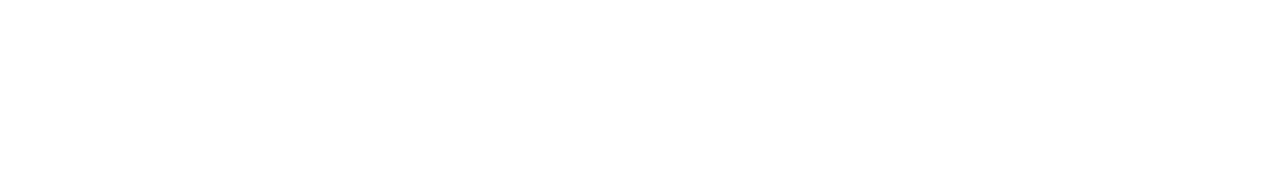
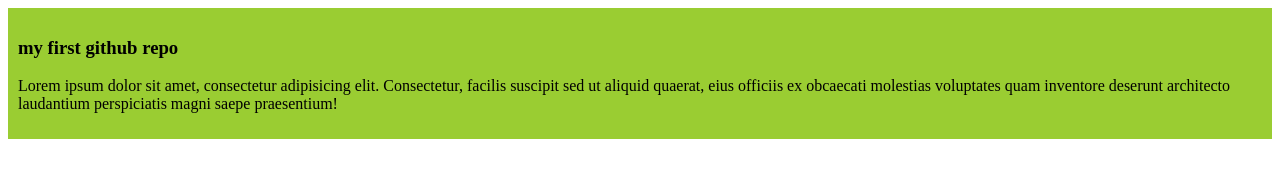
Before and after one commit to Ripa1518/my-first-github-repo-ag, a plain HTML site: page index.html in a window 1280 px wide. Drawn offline with Linux system fonts and the light colour scheme.

Commit message:
added the first blog

```diff
--- a/index.html
+++ b/index.html
@@ -4,8 +4,12 @@
     <meta charset="UTF-8">
     <meta name="viewport" content="width=device-width, initial-scale=1.0">
     <title>my first github repo ag</title>
+    <link rel="stylesheet" href="styles.css/blog.css">
 </head>
 <body>
-
+   <div>
+     <h3>my first github repo</h3>
+    <p>Lorem ipsum dolor sit amet, consectetur adipisicing elit. Consectetur, facilis suscipit sed ut aliquid quaerat, eius officiis ex obcaecati molestias voluptates quam inventore deserunt architecto laudantium perspiciatis magni saepe praesentium!</p>
+</div>
 </body>
 </html>
--- /dev/null
+++ b/styles.css/blog.css
@@ -0,0 +1,4 @@
+div{
+    background-color: yellowgreen;
+    padding: 10px;
+}
```
